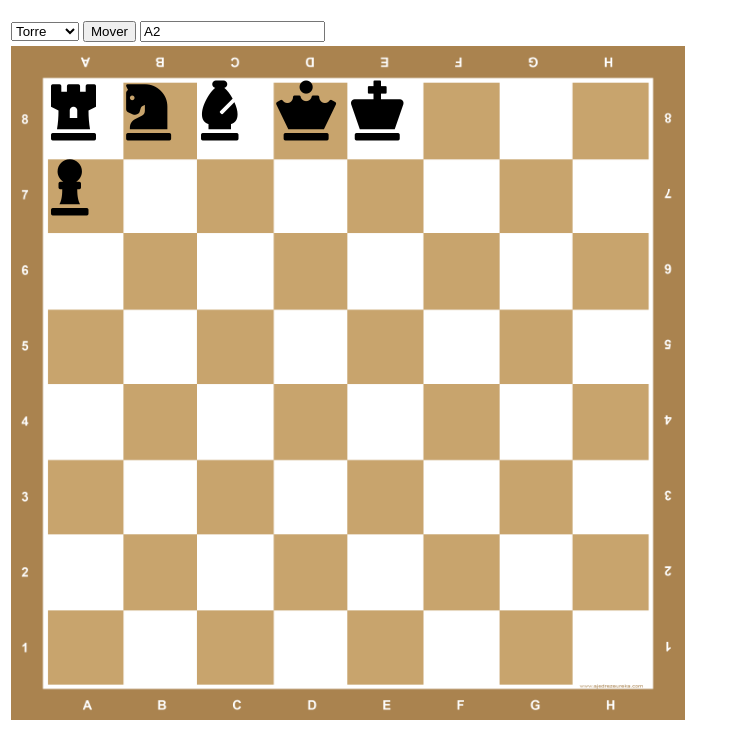
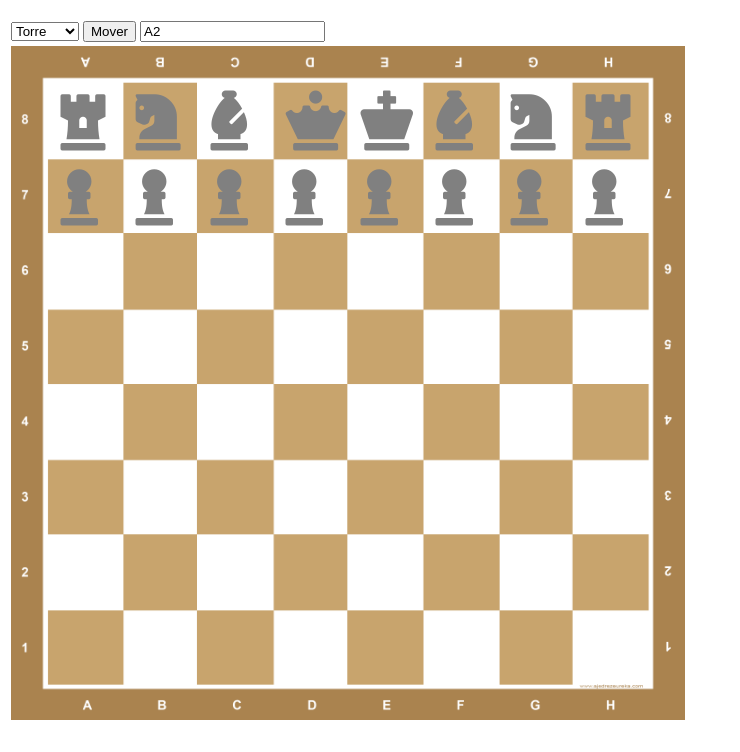
Before and after one commit to AngelDuar12/PruebaHTML, a website: page chess/index.html in a window 1280 px wide. Shown: the part 48-800 px from the top of the page, without its empty margins (0-740 px from the left). Drawn offline with nearby package versions, Linux system fonts and the light colour scheme.

Commit message:
Ajustes iniciales

```diff
--- a/chess/chess.js
+++ b/chess/chess.js
@@ -2,6 +2,35 @@
 var board = {
 
     table: new Array(),
+    piezas: [
+        'white-torre-izq',
+        'white-caballo-izq',
+        'white-alfil-izq',
+        'white-reina',
+        'white-rey',
+        'white-peon-1'
+    ],
+
+    posicionesIniciales: [
+        { ficha: 'white-torre-izq', posicion: 'a8' },
+        { ficha: 'white-caballo-izq', posicion: 'b8' },
+        { ficha: 'white-alfil-izq', posicion: 'c8' },
+        { ficha: 'white-reina', posicion: 'd8' },
+        { ficha: 'white-rey', posicion: 'e8' },
+        { ficha: 'white-alfil-der', posicion: 'f8' },
+        { ficha: 'white-caballo-der', posicion: 'g8' },
+        { ficha: 'white-torre-der', posicion: 'h8' },
+
+        { ficha: 'white-peon-1', posicion: 'a7' },
+        { ficha: 'white-peon-2', posicion: 'b7' },
+        { ficha: 'white-peon-3', posicion: 'c7' },
+        { ficha: 'white-peon-4', posicion: 'd7' },
+        { ficha: 'white-peon-5', posicion: 'e7' },
+        { ficha: 'white-peon-6', posicion: 'f7' },
+        { ficha: 'white-peon-7', posicion: 'g7' },
+        { ficha: 'white-peon-8', posicion: 'h7' },
+
+    ],
 
     Initialize: function() {
 
@@ -11,7 +40,7 @@ var board = {
         var margin = 40;
         var width = $('.container .board').width();
         var delta = (width / 8);
-
+        var adjustInCenter = delta / 8;
 
         for (j = 8; j >= 1; j--) {
 
@@ -19,22 +48,23 @@ var board = {
                 var nombre = absisa[i] + j;
                 var celda = {
                     name: nombre,
-                    left: i * delta + margin,
-                    top: width - (j - 1) * delta - margin
+                    left: i * delta + margin + adjustInCenter,
+                    top: width - (j - 1) * delta - margin + adjustInCenter
                 };
 
                 this.table.push(celda);
             }
         }
 
-        // Colocar las fichas en la posicion correcta
-        this.Move('torre', 'a8');
-        this.Move('caballo', 'b8');
-        this.Move('alfil', 'c8');
-        this.Move('reina', 'd8');
-        this.Move('rey', 'e8');
-        this.Move('peon', 'a7');
+        this.Reset();
 
+    },
+
+    Reset: function() {
+
+        $.each(this.posicionesIniciales, function(index, value) {
+            this.Move(value.ficha, value.posicion);
+        }.bind(this));
     },
 
     // Mover una ficha en el tablero
--- a/chess/index.html
+++ b/chess/index.html
@@ -28,12 +28,23 @@
             <td>
                 <div class="container">
                     <div class='board'>
-                        <i id='torre' class="ficha fas fa-chess-rook"></i>
-                        <i id='caballo' class="ficha fas fa-chess-knight"></i>
-                        <i id='alfil' class="ficha fas fa-chess-bishop"></i>
-                        <i id='rey' class="ficha fas fa-chess-king"></i>
-                        <i id='reina' class="ficha fas fa-chess-queen"></i>
-                        <i id=peon class="ficha fas fa-chess-pawn"></i>
+                        <i id='white-torre-izq' class="blancas ficha fas fa-chess-rook"></i>
+                        <i id='white-caballo-izq' class="blancas ficha fas fa-chess-knight"></i>
+                        <i id='white-alfil-izq' class="blancas ficha fas fa-chess-bishop"></i>
+                        <i id='white-rey' class="blancas ficha fas fa-chess-king"></i>
+                        <i id='white-reina' class="blancas ficha fas fa-chess-queen"></i>
+                        <i id='white-alfil-der' class="blancas ficha fas fa-chess-bishop"></i>
+                        <i id='white-caballo-der' class="blancas ficha fas fa-chess-knight"></i>
+                        <i id='white-torre-der' class="blancas ficha fas fa-chess-rook"></i>
+
+                        <i id='white-peon-1' class="blancas ficha fas fa-chess-pawn"></i>
+                        <i id='white-peon-2' class="blancas ficha fas fa-chess-pawn"></i>
+                        <i id='white-peon-3' class="blancas ficha fas fa-chess-pawn"></i>
+                        <i id='white-peon-4' class="blancas ficha fas fa-chess-pawn"></i>
+                        <i id='white-peon-5' class="blancas ficha fas fa-chess-pawn"></i>
+                        <i id='white-peon-6' class="blancas ficha fas fa-chess-pawn"></i>
+                        <i id='white-peon-7' class="blancas ficha fas fa-chess-pawn"></i>
+                        <i id='white-peon-8' class="blancas ficha fas fa-chess-pawn"></i>
                     </div>
                 </div>
             </td>
--- a/chess/styles.css
+++ b/chess/styles.css
@@ -19,6 +19,10 @@
     z-index: 0;
 }
 
+.container .board .blancas {
+    color: gray;
+}
+
 .container .board .ficha {
     background-color: transparent;
     border: none;
```
